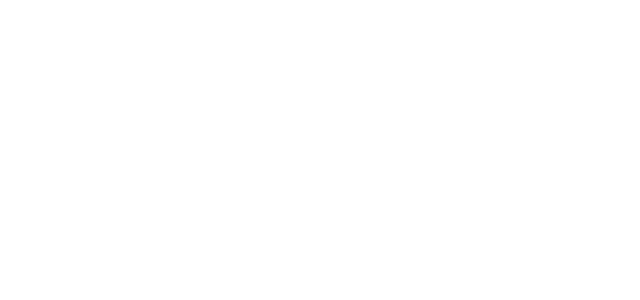
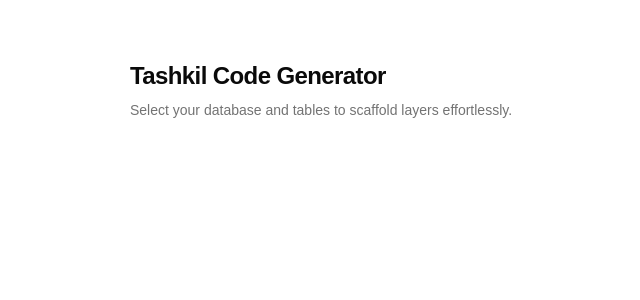
Before and after one commit to ABDulRahma-N/Tashkil-Code-Generator, a React (Vite) app in the folder FrontEnd/: page /CodeGenerator in a window 1280 px wide. Before the commit this address had no page. Shown: the top 300 px of the page, without its empty margins (62-702 px from the left). Built offline with nearby package versions, Linux system fonts and the light colour scheme.

Commit message:
Add CodeGeneratorHeader component and update routing in App

```diff
--- a/FrontEnd/src/App.jsx
+++ b/FrontEnd/src/App.jsx
@@ -1,13 +1,16 @@
 import { BrowserRouter, Navigate, Route, Routes } from "react-router-dom";
 import "./App.css";
 import { MainLayout } from "./layouts/MainLayout";
+import { CodeGeneratorPage } from "./Pages/CodeGeneratorPage";
 
 function App() {
   return (
     <BrowserRouter>
       <Routes>
-        <Route path="/" element={<Navigate to="/Home" replace />} />
-        <Route element={<MainLayout />}></Route>
+        <Route path="/" element={<Navigate to="/CodeGenerator" replace />} />
+        <Route element={<MainLayout />}>
+          <Route path="/CodeGenerator" element={<CodeGeneratorPage />} />
+        </Route>
       </Routes>
     </BrowserRouter>
   );
--- /dev/null
+++ b/FrontEnd/src/MyComponents/CodeGenerator/CodeGeneratorHeader.jsx
@@ -0,0 +1,14 @@
+export function CodeGeneratorHeader() {
+  return (
+    <div className="flex justify-between w-full items-center mb-5 mt-15">
+      <div>
+        <h1 className="text-2xl font-semibold tracking-tight mb-2">
+          Tashkil Code Generator
+        </h1>
+        <p className="text-sm text-muted-foreground">
+          Select your database and tables to scaffold layers effortlessly.
+        </p>
+      </div>
+    </div>
+  );
+}
--- /dev/null
+++ b/FrontEnd/src/Pages/CodeGeneratorPage.jsx
@@ -0,0 +1,9 @@
+import { CodeGeneratorHeader } from "@/MyComponents/CodeGenerator/CodeGeneratorHeader";
+
+export function CodeGeneratorPage() {
+  return (
+    <div className="px-2 sm:px-8 md:px-16 lg:px-24 xl:px-[15%] mt-3.5">
+      <CodeGeneratorHeader></CodeGeneratorHeader>
+    </div>
+  );
+}
```
